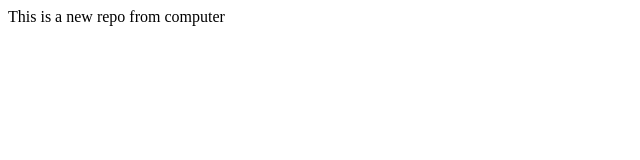
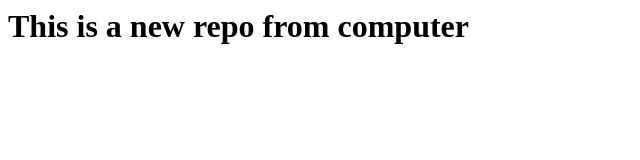
Before and after one commit to VishalChamkura/LocalRepo, a plain HTML site: page index.html in a window 1280 px wide. Shown: the whole page, without its empty margins (0-640 px from the left). Drawn offline with Linux system fonts and the light colour scheme.

Commit message:
Update index.html

```diff
--- a/index.html
+++ b/index.html
@@ -1 +1 @@
-<p>This is a new repo from computer</p>
+<h1>This is a new repo from computer</h1>
```
